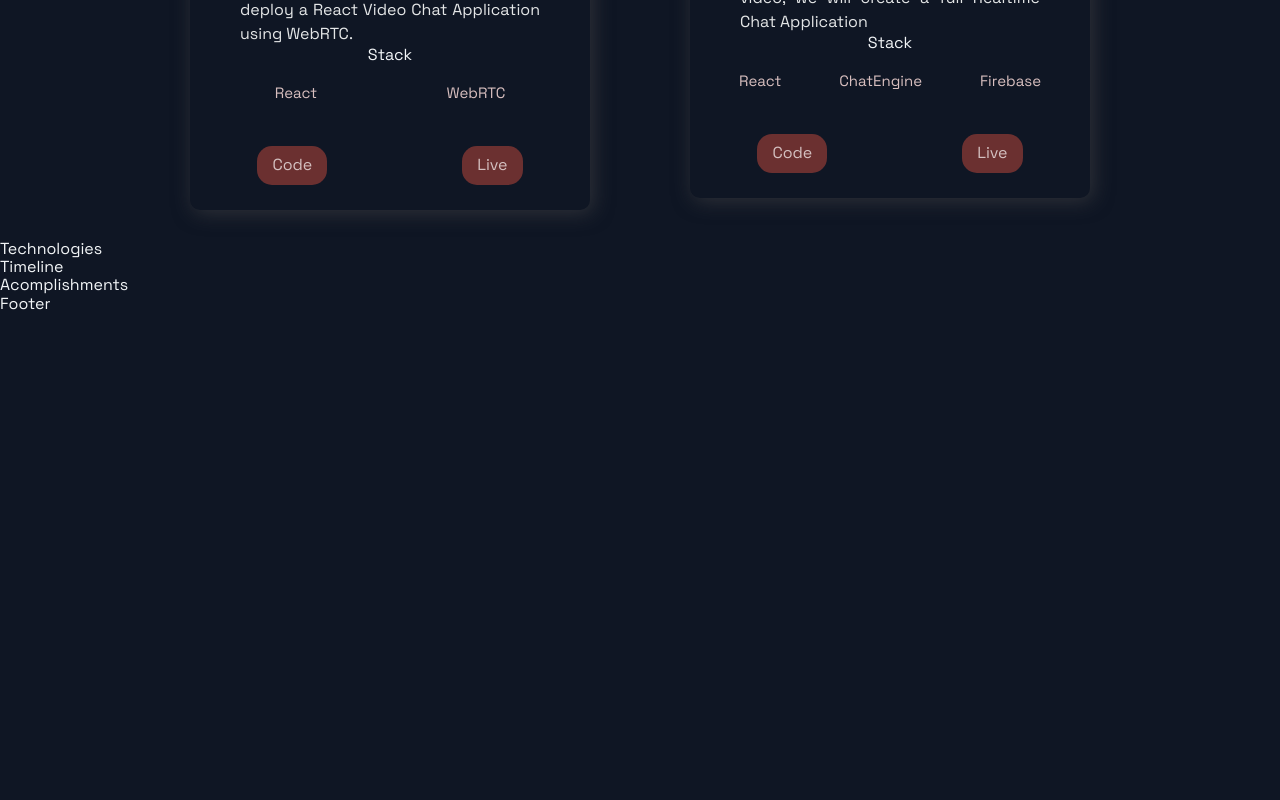
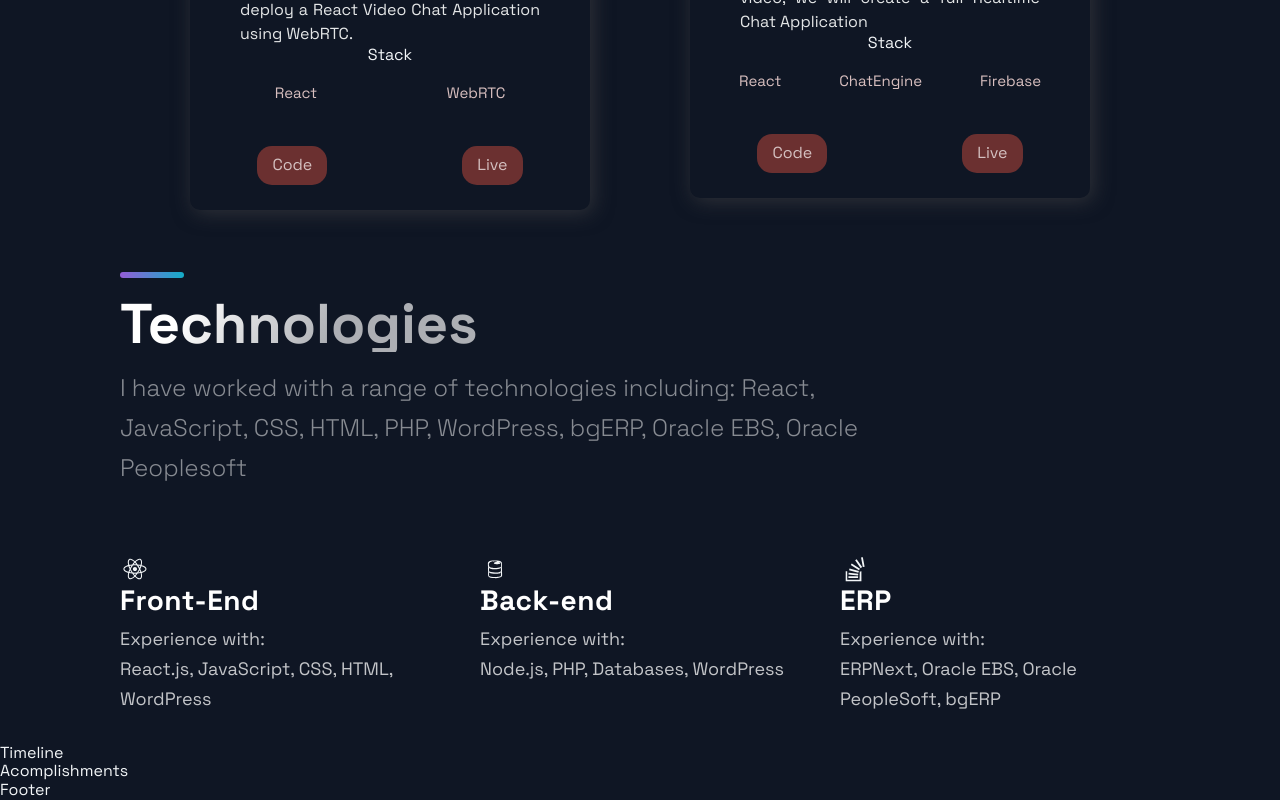
Before and after one commit to k-vassilev/kristian_vassilev_portfolio, a Next.js app: page / in a window 1280 px wide. Shown: the part 1953-2753 px from the top of the page. Before the commit the page ends 2267 px from the top, so only its background shows below. Built offline with nearby package versions, Linux system fonts and the light colour scheme.

Commit message:
Added tech sections

```diff
--- a/src/components/Technologies/Technologies.js
+++ b/src/components/Technologies/Technologies.js
@@ -1,12 +1,50 @@
 import React from 'react';
-import { DiFirebase, DiReact, DiZend } from 'react-icons/di';
+import { DiFirebase, DiReact, DiStackoverflow } from 'react-icons/di';
 import { Section, SectionDivider, SectionText, SectionTitle } from '../../styles/GlobalComponents';
 import { List, ListContainer, ListItem, ListParagraph, ListTitle } from './TechnologiesStyles';
 
 const Technologies = () =>  (
-  <div>
-    Technologies
-  </div>
+  <Section id="tech">
+	  <SectionDivider />
+	  <br />
+	  <SectionTitle>Technologies</SectionTitle>
+	  <SectionText>
+		  I have worked with a range of technologies including:
+		  React, JavaScript, CSS, HTML, PHP, WordPress, bgERP, Oracle EBS, Oracle Peoplesoft
+	  </SectionText>
+	  <List>
+		  <ListItem>
+			  <DiReact size="3rem"/>
+			  <ListContainer>
+				  <ListTitle>Front-End</ListTitle>
+				  <ListParagraph>
+					  Experience with: <br />
+					  React.js, JavaScript, CSS, HTML, WordPress
+				  </ListParagraph>
+			  </ListContainer>
+		  </ListItem>
+		  <ListItem>
+			  <DiFirebase size="3rem"/>
+			  <ListContainer>
+				  <ListTitle>Back-end</ListTitle>
+				  <ListParagraph>
+					  Experience with: <br />
+					  Node.js, PHP, Databases, WordPress
+				  </ListParagraph>
+			  </ListContainer>
+		  </ListItem>
+		  <ListItem>
+			  <DiStackoverflow size="3rem"/>
+			  <ListContainer>
+				  <ListTitle>ERP</ListTitle>
+				  <ListParagraph>
+					  Experience with: <br />
+					  ERPNext, Oracle EBS, Oracle PeopleSoft, bgERP
+				  </ListParagraph>
+			  </ListContainer>
+		  </ListItem>
+	  </List>
+  </Section>
 );
 
 export default Technologies;
```
